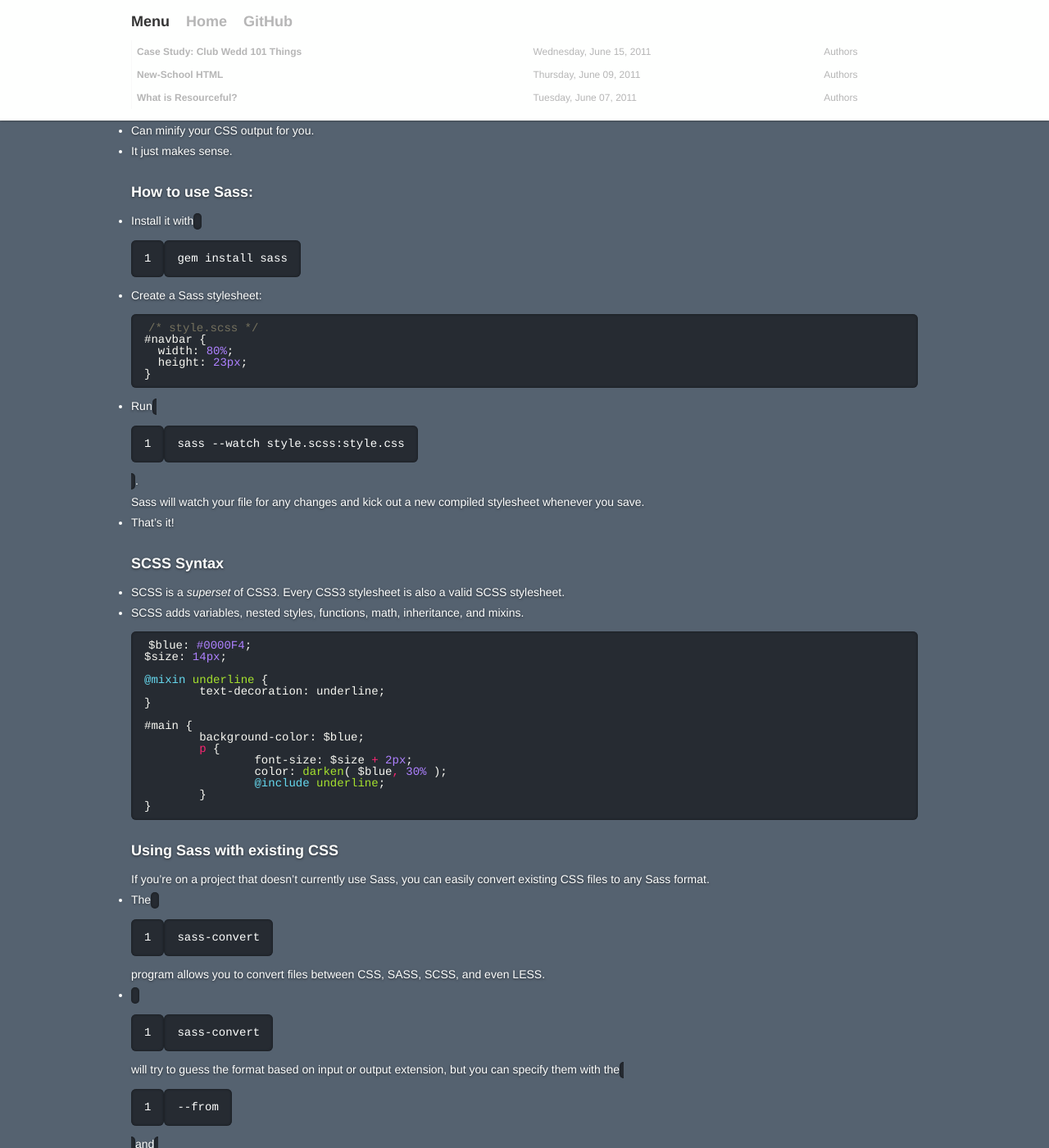
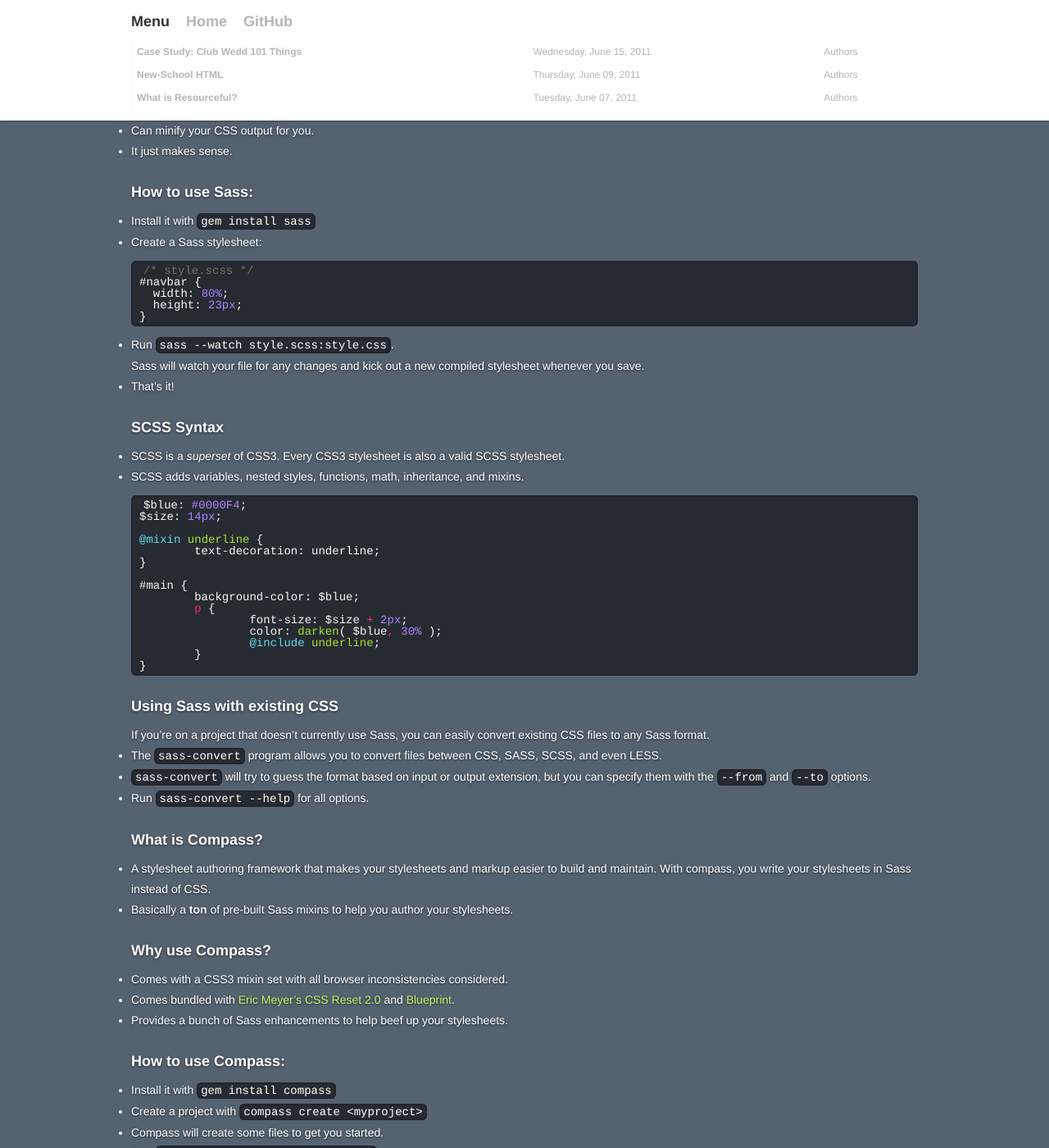
Before and after one commit to SFCRD/sfcrd.github.com, a Jekyll site: the page built from _posts/2011-06-09-new-school-html.md, in a window 1280 px wide and 1400 px high, scrolled down 995 px. Shown: the whole window at 82% size. Built offline with Jekyll 4.4.1, drawn with Linux system fonts in a browser that asks for light colours.

```diff
--- a/_config.yml
+++ b/_config.yml
@@ -1,11 +1,9 @@
 markdown: kramdown
-pygments: false
-kramdown:
-  use_coderay: true
-
-  coderay:
-    coderay_line_numbers: true
-    coderay_tab_width: 2
-
+pygments: true
+redcarpet:
+  extensions:
+    - autolink
+    - fenced_code
+    - generate_toc
 exclude:
   - config.rb
--- a/_sass/styles/_highlight.sass
+++ b/_sass/styles/_highlight.sass
@@ -3,12 +3,11 @@ pre, code
   @include border-radius( 6px )
   @include box-shadow( darken( $dark, 8% ) 0 0 3px 0 inset )
   font-family: courier
-  white-space: pre
   background: $dark
   margin: 10px 0
 
 pre
-  padding: 10px 16px
+  padding: 5px 10px
 
 code
   padding: 2px 5px
--- a/stylesheets/screen.css
+++ b/stylesheets/screen.css
@@ -297,22 +297,21 @@ pre, code {
   -o-box-shadow: #14171b 0 0 3px 0 inset;
   box-shadow: #14171b 0 0 3px 0 inset;
   font-family: courier;
-  white-space: pre;
   background: #262b32;
   margin: 10px 0;
 }
 
-/* line 10, ../_sass/styles/_highlight.sass */
+/* line 9, ../_sass/styles/_highlight.sass */
 pre {
-  padding: 10px 16px;
+  padding: 5px 10px;
 }
 
-/* line 13, ../_sass/styles/_highlight.sass */
+/* line 12, ../_sass/styles/_highlight.sass */
 code {
   padding: 2px 5px;
 }
 
-/* line 16, ../_sass/styles/_highlight.sass */
+/* line 15, ../_sass/styles/_highlight.sass */
 pre > code {
   background: transparent;
   border: none;
```
